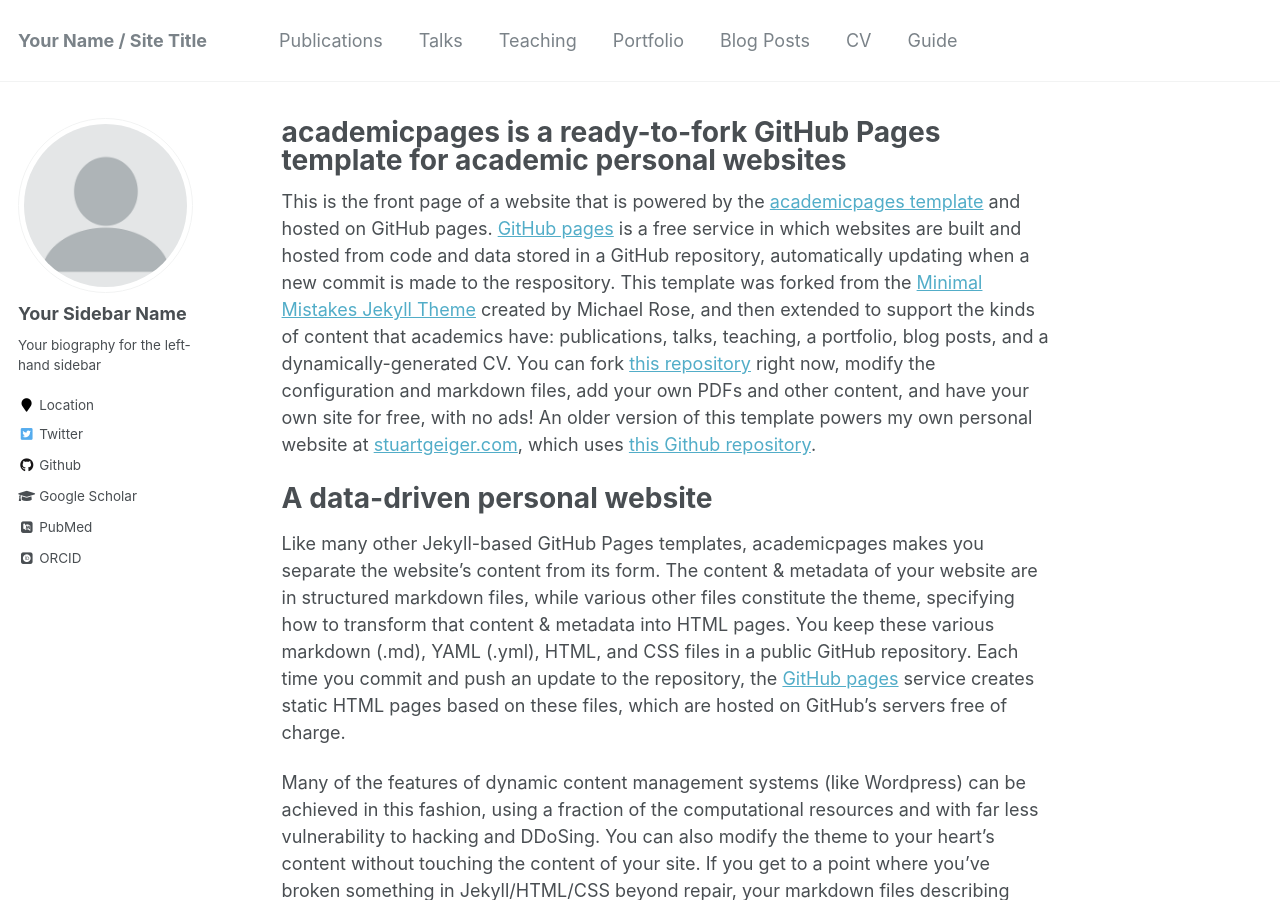
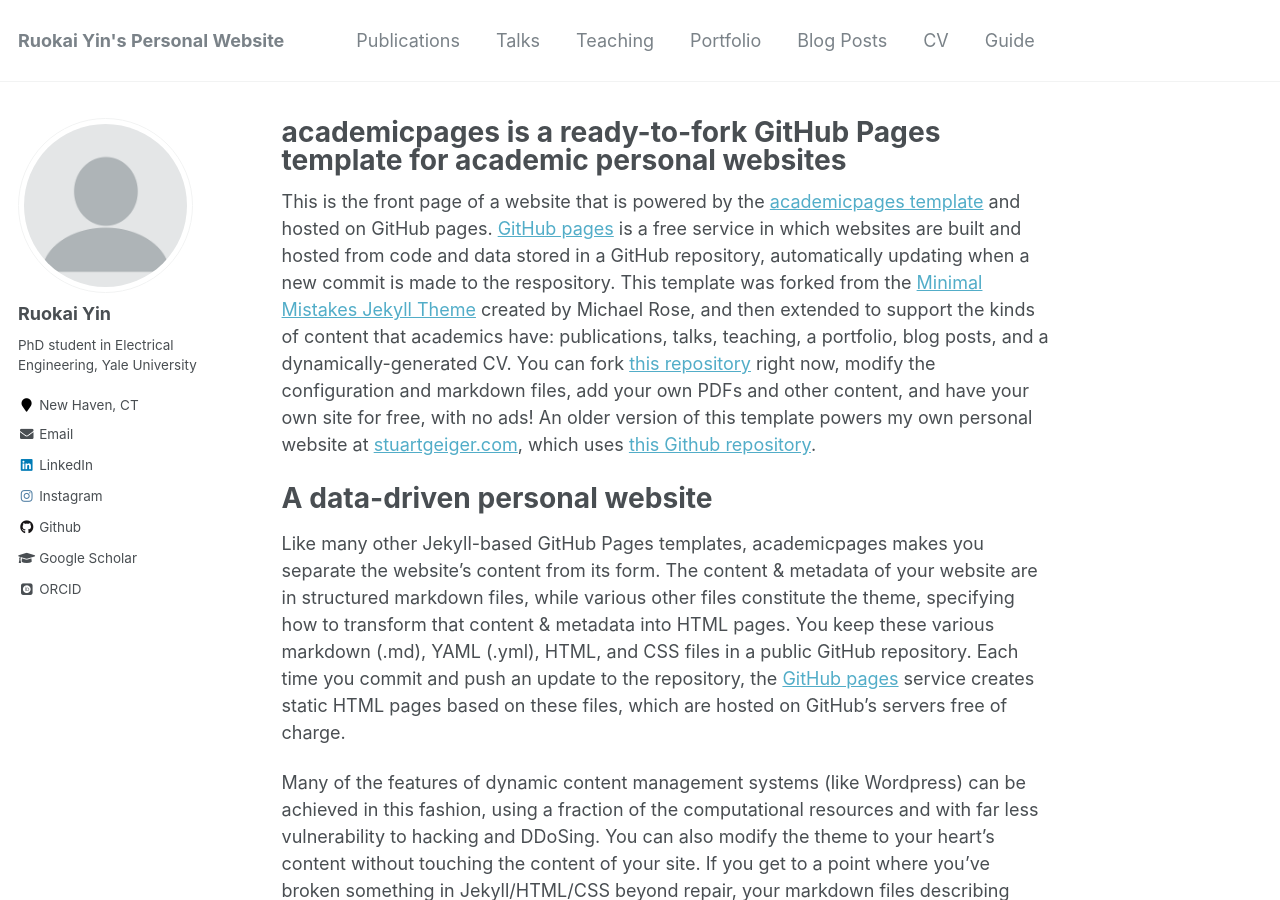
Before and after one commit to RuokaiYin/RuokaiYin.github.io, a Jekyll site: the page built from _pages/about.md, in a window 1280 px wide and 900 px high. Built offline with Jekyll 4.4.1, drawn with Linux system fonts in a browser that asks for light colours; some web fonts are replaced; some of the changed text lies outside the part shown.

Commit message:
Update Home Page information

```diff
--- a/_config.yml
+++ b/_config.yml
@@ -7,13 +7,13 @@
 
 # Site Settings
 locale                   : "en-US"
-title                    : "Your Name / Site Title"
+title                    : "Ruokai Yin's Personal Website"
 title_separator          : "-"
-name                     : &name "Your Name"
-description              : &description "personal description"
-url                      : https://academicpages.github.io # the base hostname & protocol for your site e.g. "https://mmistakes.github.io"
+name                     : &name "Ruokai Yin"
+description              : &description "PhD student in Electrical Engineering at Yale University"
+url                      : https://ruokaiyin.github.io # the base hostname & protocol for your site e.g. "https://mmistakes.github.io"
 baseurl                  : "" # the subpath of your site, e.g. "/blog"
-repository               : "academicpages/academicpages.github.io"
+repository               : "ruokaiyin/ruokaiyin.github.io"
 teaser                   :  # filename of teaser fallback teaser image placed in /images/, .e.g. "500x300.png"
 breadcrumbs              : false # true, false (default)
 words_per_minute         : 160
@@ -80,14 +80,14 @@
 
 # Site Author
 author:
-  name             : "Your Sidebar Name"
+  name             : "Ruokai Yin"
   avatar           : "profile.png"
-  bio              : "Your biography for the left-hand sidebar"
-  location         : "Location"
+  bio              : "PhD student in Electrical Engineering, Yale University"
+  location         : "New Haven, CT"
   employer         :
-  pubmed           : "https://www.ncbi.nlm.nih.gov/pubmed/?term=john+snow"
-  googlescholar    : "http://yourfullgooglescholarurl.com"
-  email            :
+  pubmed           : #"https://www.ncbi.nlm.nih.gov/pubmed/?term=john+snow"
+  googlescholar    : "https://scholar.google.com/citations?user=MF1nKn4AAAAJ&hl=zh-CN&oi=ao"
+  email            : "ruokai.yin@yale.edu"
   researchgate     :  # example: "https://www.researchgate.net/profile/yourprofile"
   uri              :
   bitbucket        :
@@ -96,20 +96,20 @@
   flickr           :
   facebook         :
   foursquare       :
-  github           : "academicpages"
+  github           : "ruokaiyin"
   google_plus      :
   keybase          :
-  instagram        :
+  instagram        : "https://www.instagram.com/ruokaiyin/"
   impactstory      : #"https://profiles.impactstory.org/u/xxxx-xxxx-xxxx-xxxx"
   lastfm           :
-  linkedin         :
-  orcid            : "http://orcid.org/yourorcidurl"
+  linkedin         : "https://www.linkedin.com/in/ruokai-yin-1296201b6/"
+  orcid            : "https://orcid.org/0000-0002-7550-0638"
   pinterest        :
   soundcloud       :
   stackoverflow    : # http://stackoverflow.com/users/123456/username
   steam            :
   tumblr           :
-  twitter          : "replacethistwitterhandle"
+  twitter          : #"replacethistwitterhandle"
   vine             :
   weibo            :
   xing             :
```
